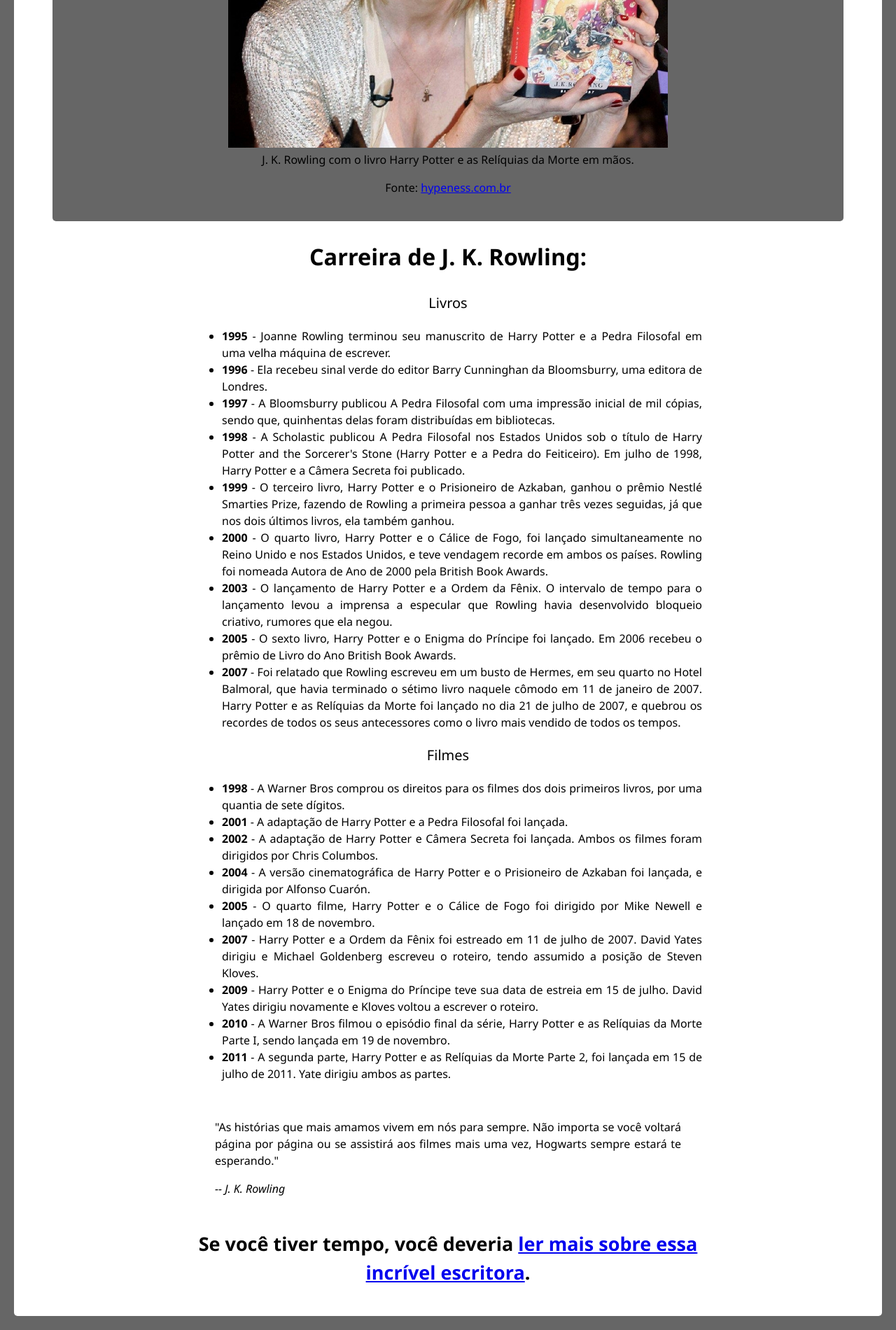
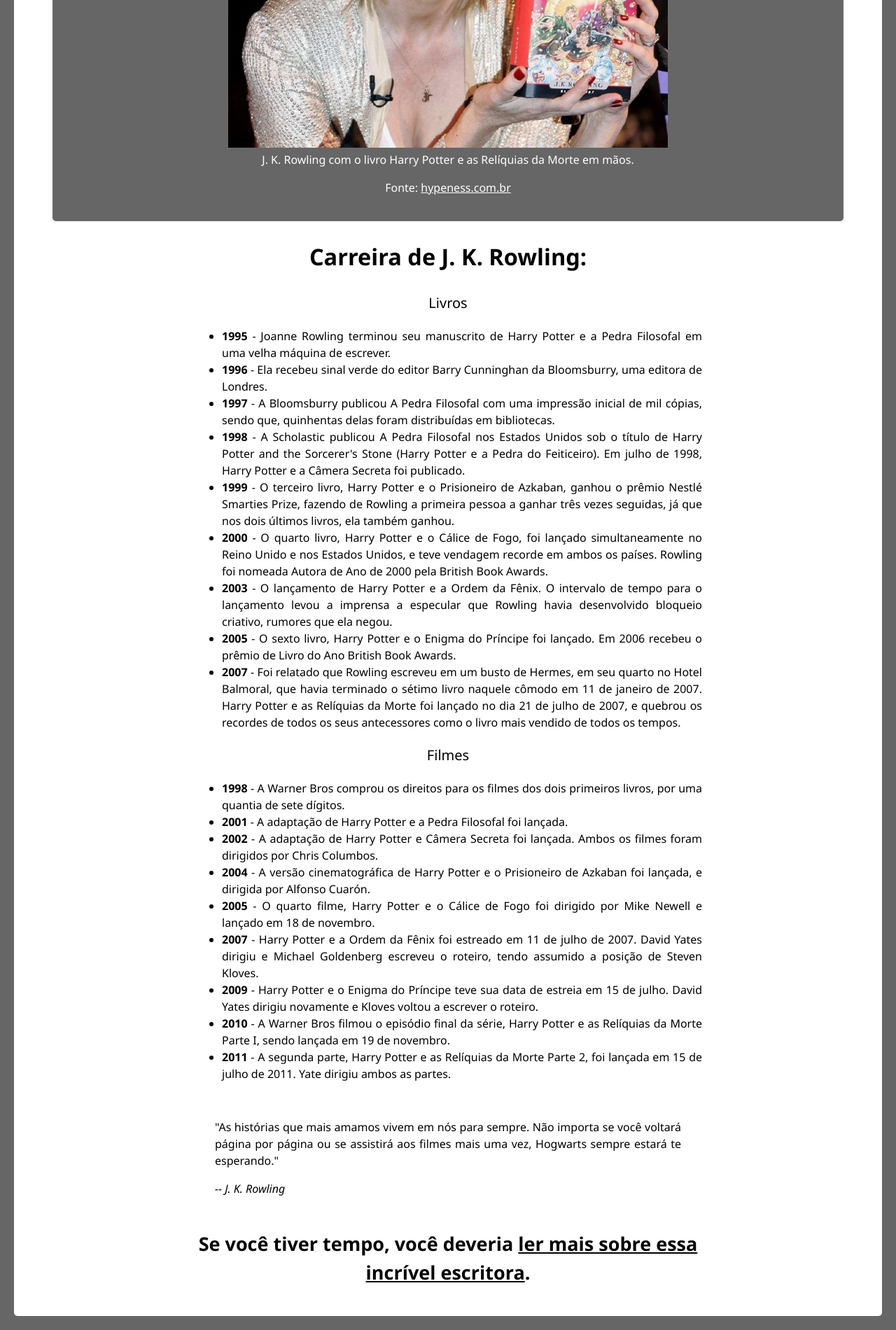
Before and after one commit to mateusaraujos/tribute-page-challenge, a plain HTML site: page index.html in a window 1280 px wide. Shown: the part 460-2360 px from the top of the page at 70% size. Drawn offline with Linux system fonts and the light colour scheme.

Commit message:
Pequenas alteraçoes

```diff
--- a/index.css
+++ b/index.css
@@ -61,6 +61,15 @@ body {
 
 .min {
     margin-top: 5px;
+    color: white;
+}
+
+#fonte {
+    color: white;
+}
+
+#fonte:visited {
+    color:hsla(200,0%,0%,.6);
 }
 
 h2 {
@@ -117,6 +126,14 @@ h3 {
     }
 }
 
+#tribute-link {
+    color: black;
+}
+
+#tribute-link:visited {
+    color: hsla(200,0%,0%,.6);
+}
+
 blockquote {
     text-align: justify;
     padding: 20px;
--- a/index.html
+++ b/index.html
@@ -24,7 +24,7 @@
     <main id="main">
 
         <!-- Início da página -->
-        <h1 id="title">J. K. Rowling</h1>
+        <h1 tabindex="1" id="title">J. K. Rowling</h1>
         <p id="heads">Escritora, roteirista e produtora cinematográfica britânica, notória por escrever a série de livros Harry Potter</p>
 
         <!-- Imagem principal -->
@@ -32,7 +32,7 @@
             <img id="image" src="jkrowling-img.jpg" alt="J. K. Rowling sorrindo, com o livro Harry Potter e as Relíquias da Morte nas mãos." />
             <figcaption id="img-caption">
                 <p class="min">J. K. Rowling com o livro Harry Potter e as Relíquias da Morte em mãos.</p>
-                <p class="min">Fonte: <a href="https://www.hypeness.com.br/2019/08/j-k-rowling-deixa-de-ser-bilionaria-o-motivo-as-enormes-doacoes-a-caridade/" target="_blank">hypeness.com.br</a></p>
+                <p class="min">Fonte: <a id="fonte" href="https://www.hypeness.com.br/2019/08/j-k-rowling-deixa-de-ser-bilionaria-o-motivo-as-enormes-doacoes-a-caridade/" target="_blank">hypeness.com.br</a></p>
             </figcaption>
         </figure>
 
```
